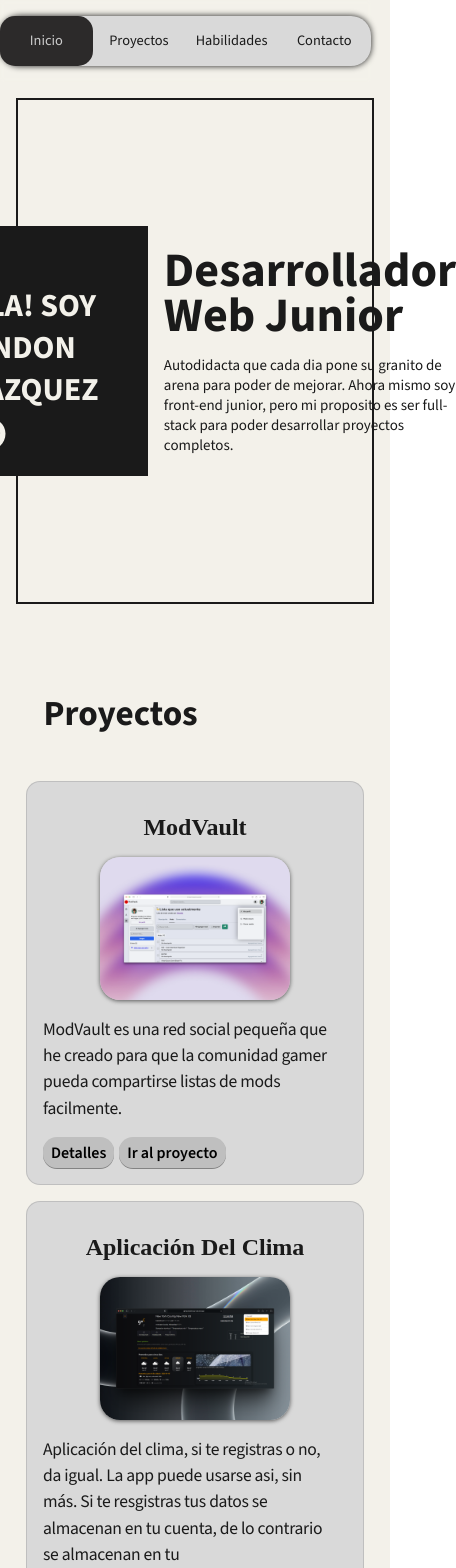
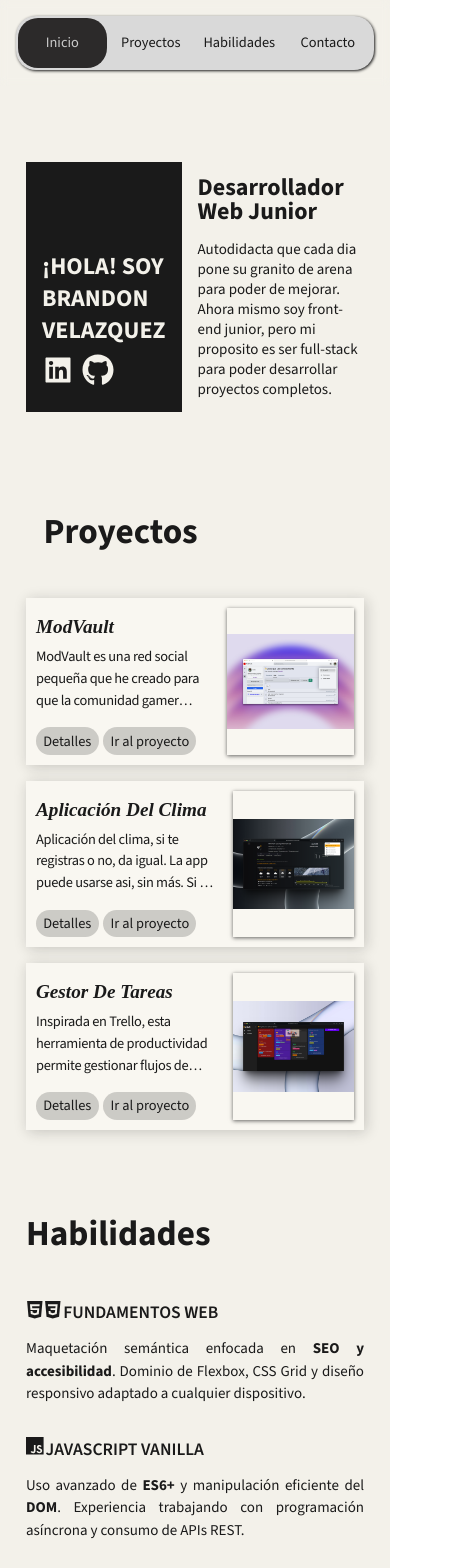
Before and after one commit to brandon-v-dev/portafolio, a React (Create React App) app: page /proyectos in a window 390 px wide. Shown: the top 1568 px of the page, 456 px wide, since content can reach past the window. Built offline with nearby package versions, Linux system fonts and the light colour scheme; a web font is replaced by a local one.

Commit message:
diseño de secciones actualizado, ahora todo está en una sola pagina

```diff
--- a/src/App.scss
+++ b/src/App.scss
@@ -26,6 +26,7 @@ body {
   min-height: 100vh;
   background-color: #f5f5f5;
   background-color: var(--color-papel);
+  // background-color: red;
 }
 
 .main-header {
@@ -71,10 +72,11 @@ nav {
   width: 100%;
   position: sticky;
   top: 0;
-  backdrop-filter: blur(2px);
+  backdrop-filter: blur(4px);
+  z-index: 999;
 
   ul {
-    box-shadow: 0 0 6px 0 var(--color-tinta);
+    box-shadow: 1px 1px 3px var(--color-tinta);
 
     list-style: none;
     background-color: #d9d9d9;
@@ -87,6 +89,7 @@ nav {
 
     display: flex;
     justify-content: center;
+    padding: 2px;
 
     li {
       text-align: center;
@@ -99,6 +102,7 @@ nav {
         height: 100%;
         width: 100%;
         border-radius: 15px;
+        border-radius: 20px;
         align-content: center;
         text-align: center;
         color: inherit;
@@ -118,6 +122,7 @@ nav {
 
     }
   }
+
 }
 
 .contenedor-principal {
@@ -152,6 +157,13 @@ nav {
 .alice-bold {
   font-family: "Alice", serif;
   font-weight: 700;
+  font-style: normal;
+}
+
+.source-sans-3-light {
+  font-family: "Source Sans 3", sans-serif;
+  font-optical-sizing: auto;
+  font-weight: 300;
   font-style: normal;
 }
 
@@ -199,8 +211,7 @@ nav {
 
 @media screen and (max-width: 480px) {
   nav {
-    width: 95%;
-    padding: 1em 0;
+    padding: 1em;
 
     ul {
       max-width: 100%;
--- a/src/componentes/proyecto.jsx
+++ b/src/componentes/proyecto.jsx
@@ -74,18 +74,18 @@ export const Proyecto = ({id, nombreProyecto, mockups, link, descripcion, detall
             {nombreProyecto}
           </h2>
           <div className='descripcion-contenedor source-sans-3-regular'>
-            {descripcion}
+              {descripcion}
           </div>
         </div>
 
         <footer>
           <button
-            className='btn-abrir-detalles source-sans-3-semibold'
+            className='btn-abrir-detalles source-sans-3-regular'
             onClick={abrirModal}
           >
             Detalles
           </button>
-          <button className='btn-ir-al-proyecto source-sans-3-semibold'>
+          <button className='btn-ir-al-proyecto source-sans-3-regular'>
             <a href={link} target='_blank'>Ir al proyecto</a>
           </button>
         </footer>
--- a/src/rutas/inicio.jsx
+++ b/src/rutas/inicio.jsx
@@ -34,9 +34,9 @@ export const Inicio = () => {
                 </p>
             </div>
 
-            <div className='contenedor sugerencia'>
+            {/* <div className='contenedor sugerencia'>
 
-            </div>
+            </div> */}
         </section>
     )
 }
--- a/src/stylesheet/inicio.scss
+++ b/src/stylesheet/inicio.scss
@@ -1,20 +1,28 @@
 .seccion-sobre-mi {
+    margin-top: 50px;
     min-width: 150px;
     width: 100%;
     display: flex;
     align-items: center;
     justify-content: center;
-    border: 2px solid;
+    // border: 2px solid;
     height: 100%;
-    min-height: 60vh;
+    // min-height: 60vh;
+    max-height: 60vh;
+    height: 100%;
     padding: 10px;
     scroll-margin-top: 100px;
+    // border: 1px solid;
 
     .cuadro-con-saludo {
         background-color: var(--color-tinta);
         color: var(--color-papel);
-        min-height: 250px;
-        min-width: 230px;
+        // min-height: 250px;
+        // min-width: 230px;
+        max-height: 250px;
+        max-width: 230px;
+        width: 100%;
+        height: 100vh;
 
         display: flex;
         flex-direction: column;
@@ -52,22 +60,32 @@
 
 }
 
+@media screen and (max-width: 576px) {
+    .seccion-sobre-mi {
+        .cuadro-con-saludo {
+
+            h2 {
+                font-size: 1.5rem;
+            }
+        }
+
+        .contenedor {
+            h2 {
+                overflow-wrap: break-word;
+                word-break: break-word;
+                hyphens: auto;
+                font-size: 1.5rem;
+                line-height: 1;
+            }
+        }
+    }
+}
+
 @media screen and (max-width: 480px) {
   .seccion-sobre-mi {
     .texto-sobre-mi {
         font-size: 15px;
     }
 
-    .contenedor:nth-child(1) {
-
-        h2 {
-            overflow-wrap: break-word;
-            word-break: break-word;
-            hyphens: auto;
-            font-size: 2.2rem;
-            line-height: 1;
-        }
-    }
-
   }
 }
--- a/src/stylesheet/proyecto.scss
+++ b/src/stylesheet/proyecto.scss
@@ -1,30 +1,34 @@
 .proyecto {
     display: flex;
-    border: 1px solid rgb(128, 128, 128, .3);
-    border-radius: 14px;
-    padding: 1em;
-    background-color: #d9d9d9;
+    padding: 5px;
+    box-shadow: 2px 2px 13px var(--color-linea);
+
+    background-color: #f9f7f1;
+    border-radius: 0px;
+    padding: 10px;
 
     .text {
-        width: 50%;
+        width: 60%;
         display: flex;
         flex-direction: column;
         justify-content: space-between;
+        padding-right: 1.5em;
 
         .wrapper {
 
             .titulo {
                 margin: 0.5rem 0;
-                font-size: 2rem;
+                font-size: 1.5rem;
+                font-style: italic;
             }
 
             .descripcion-contenedor {
-                padding-right: 1em;
 
                 p {
                     line-height: 1.5;            /* Clave: un interlineado generoso facilita la lectura */
-                    font-size: 1.1rem;
+                    font-size: 1.07rem;
                     letter-spacing: -0.3px;
+                    // font-style: italic;
                 }
             }
         }
@@ -38,13 +42,15 @@
                 align-self: flex-start;
                 border: none;
                 padding: 0.3em 0.5em;
-                background-color: #d9d9d9;
-                background-color: rgb(128, 128, 128, .3);
 
+                background-color: var(--color-linea);
+                color: var(--color-tinta);
+
+                // background-color: var(--bg-papel);
                 cursor: pointer;
                 font-size: 1rem;
                 border-radius: 14px;
-                box-shadow: 0px 1px 0 0px rgb(0, 0, 0, .4);
+                // box-shadow: 0px 1px 0 0px rgb(0, 0, 0, .4);
 
                 &:hover {
                     background-color: rgb(217, 217, 217, .8);
@@ -65,14 +71,18 @@
     }
 
     .img-wrapper {
-        width: 50%;
+        width: 40%;
         border-radius: 20px;
-        overflow: hidden;
+        border-radius: 0;
+
         max-height: 300px;
-        padding: 1em;
 
         display: flex;
         align-items: center;
+
+        position: relative;
+        overflow: hidden;
+        box-shadow: 0px 1px 4px rgb(0, 0, 0, .6);
 
         .titulo {
             display: none;
@@ -81,13 +91,48 @@
         img {
             width: 100%;
             object-fit: cover;
-            border-radius: 20px;
-            overflow: hidden;
-            box-shadow: 0px 1px 4px rgb(0, 0, 0, .6);
+            transition: transform 0.3s ease;
         }
 
     }
+
+    &:hover {
+        .img-wrapper {
+            img {
+                transform: scale(1.15);
+            }
+        }
+    }
+
 }
+
+.proyecto:nth-child(1) {
+    grid-column: 1/-1;
+}
+
+.proyecto:nth-child(2) {
+    grid-column: 1/2;
+}
+
+.proyecto:nth-child(3) {
+    grid-column: 2/3;
+}
+
+.proyecto:nth-child(2),
+.proyecto:nth-child(3) {
+    flex-direction: column-reverse;
+    justify-content: flex-end;
+    gap: 1rem;
+    height: 100%;
+
+    .text,
+    .img-wrapper {
+        width: 100%;
+        border-left: none;
+        padding: 0;
+    }
+}
+
 
 dialog {
     border: none;
@@ -232,39 +277,102 @@ dialog {
   to { transform: scale(1) translateY(0); opacity: 1; }
 }
 
+
 @media screen and (max-width: 768px) {
 
     .proyecto {
-        flex-direction: column-reverse;
-        justify-content: center;
-        align-items: center;
-
-        .text, .img-wrapper {
-            width: 100%;
-        }
 
         .text {
             gap: 1rem;
 
             .wrapper {
                 .titulo {
-                    display: none;
+                    font-size: 1.2rem;
+                }
+
+                .descripcion-contenedor {
+
+                    p {
+                        font-size: 0.9rem;
+                        display: -webkit-box;
+                        line-clamp: 3;
+                        -webkit-line-clamp: 3;
+                        -webkit-box-orient: vertical;
+                        overflow: hidden;
+                    }
+
+                }
+            }
+
+            footer {
+                button {
+                    font-size: 0.9rem;
                 }
             }
         }
 
-        .img-wrapper {
-            flex-direction: column;
+    }
+
+    .proyecto:nth-child(2),
+    .proyecto:nth-child(2) {
+
+        .text {
             gap: 1rem;
-
-            .titulo {
-                display: block;
-            }
-
-            img {
-                width: 70%;
-            }
         }
     }
+}
 
+@media screen and (max-width: 480px) {
+    .proyecto:nth-child(1),
+    .proyecto:nth-child(2),
+    .proyecto:nth-child(3) {
+        grid-column: 1/-1;
+        flex-direction: row;
+
+        .text {
+            width: 60%;
+        }
+
+        .img-wrapper {
+            width: 40%;
+        }
+    }
 }
+
+
+// @media screen and (max-width: 768px) {
+
+//     .proyecto {
+//         flex-direction: column-reverse;
+//         justify-content: center;
+//         align-items: center;
+
+//         .text, .img-wrapper {
+//             width: 100%;
+//         }
+
+//         .text {
+//             gap: 1rem;
+
+//             .wrapper {
+//                 .titulo {
+//                     display: none;
+//                 }
+//             }
+//         }
+
+//         .img-wrapper {
+//             flex-direction: column;
+//             gap: 1rem;
+
+//             .titulo {
+//                 display: block;
+//             }
+
+//             img {
+//                 width: 70%;
+//             }
+//         }
+//     }
+
+// }
--- a/src/stylesheet/proyectos.scss
+++ b/src/stylesheet/proyectos.scss
@@ -12,10 +12,10 @@
     }
 
     .proyectos {
-        display: flex;
-        flex-direction: column;
+
+        display: grid;
+        grid-template-columns: 1fr 1fr;
         gap: 1rem;
-        height: 100%;
     }
 }
 
--- a/src/utils/proyectos.js
+++ b/src/utils/proyectos.js
@@ -86,7 +86,7 @@ export const proyectos = [
   },
   {
     id: 'kanban-app',
-    nombre: 'Gestor De Tareas Basada En Kanban.',
+    nombre: 'Gestor De Tareas',
     mockups: [kanbanAppMockup],
     link: 'https://kanbax.vercel.app/',
     descripcion: (
```
